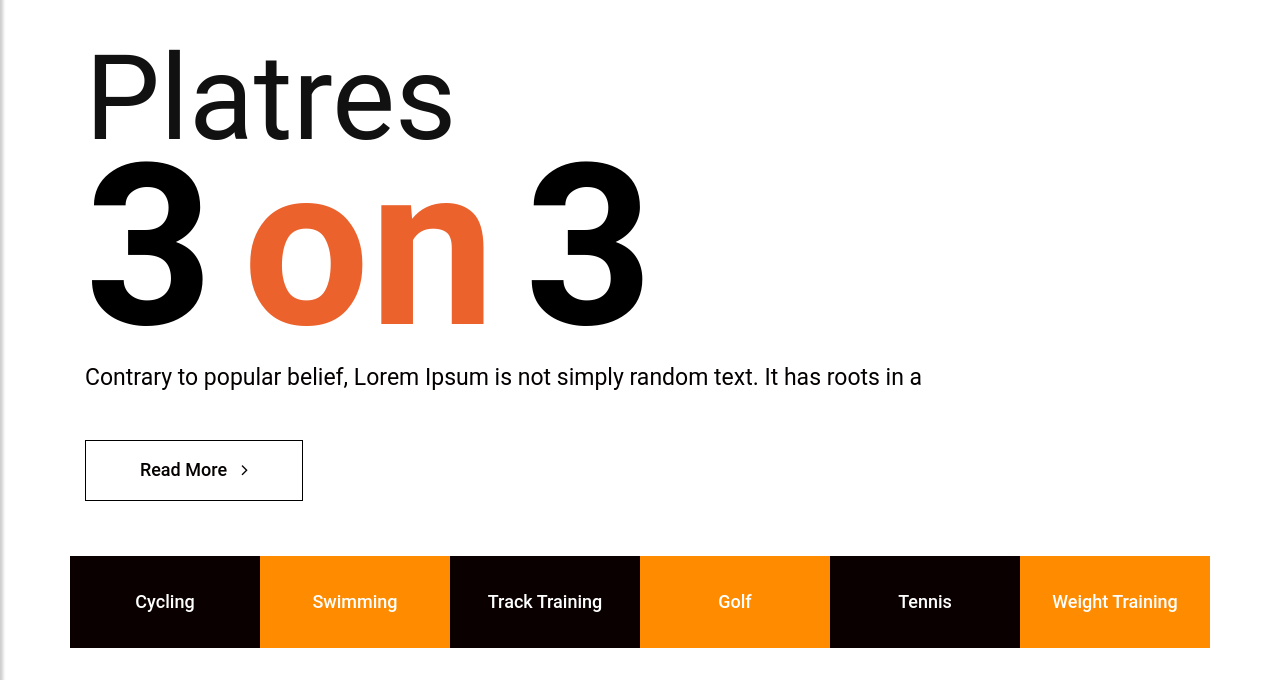
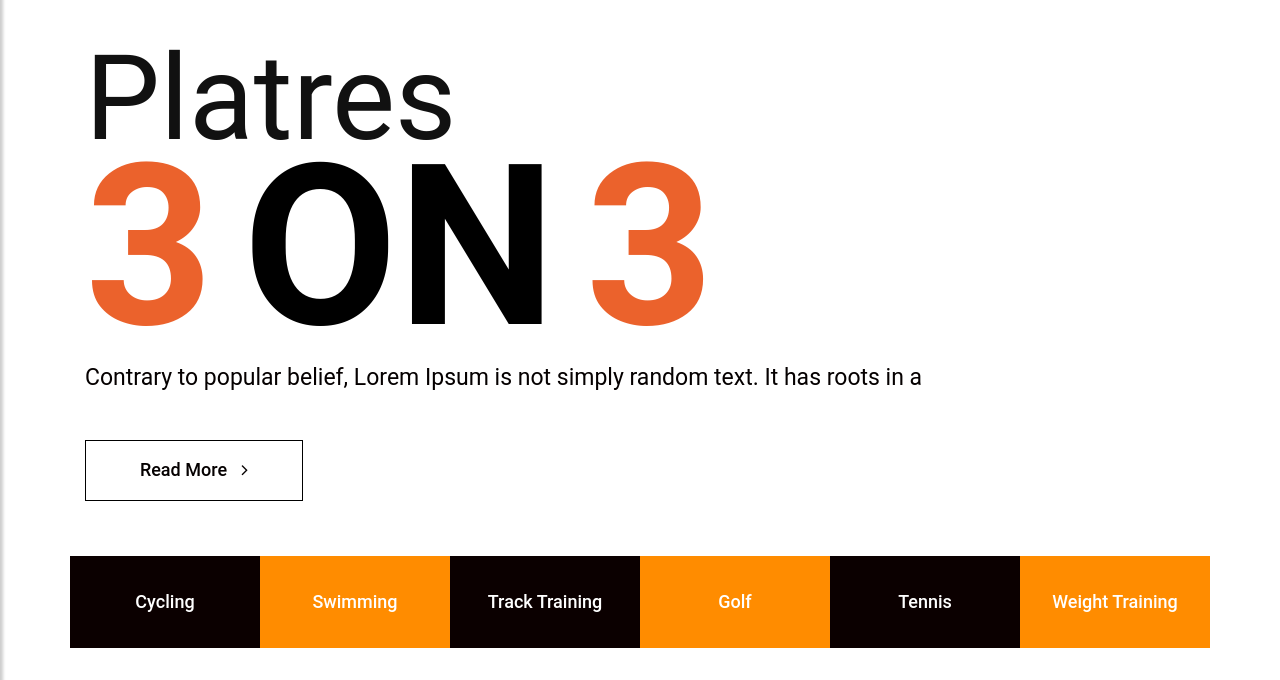
Before and after one commit to thomaskzs/test2, a plain HTML site: page index.html in a window 1280 px wide. Shown: the part 87-767 px from the top of the page. Drawn offline with Linux system fonts and the light colour scheme; some packages are replaced by stand-ins of ours.

Commit message:
Update index.html

```diff
--- a/index.html
+++ b/index.html
@@ -115,9 +115,9 @@
                         <div class="col-md-12">
                             <div class="main_text">
                               <!--  <h1>Platres <br><strong class="bold_text">3</strong><strong class="bold_text_black">on3</strong></h1> -->
-                                <h1>Platres<br><strong class="bold_text_black">3</strong>
-                                               <strong class="bold_text_orange">on</strong>
-                                               <strong class="bold_text_black">3</strong></h1>
+                                <h1>Platres<br><strong class="bold_text_orange">3</strong>
+                                               <strong class="bold_text_black">on</strong>
+                                               <strong class="bold_text_orange">3</strong></h1>
                                 <span>Contrary to popular belief, Lorem Ipsum is not simply random text. It has roots in a</span>
                                 <a href="#">Read More <i class="fa fa-angle-right" aria-hidden="true"></i></a>
                             </div>
```
